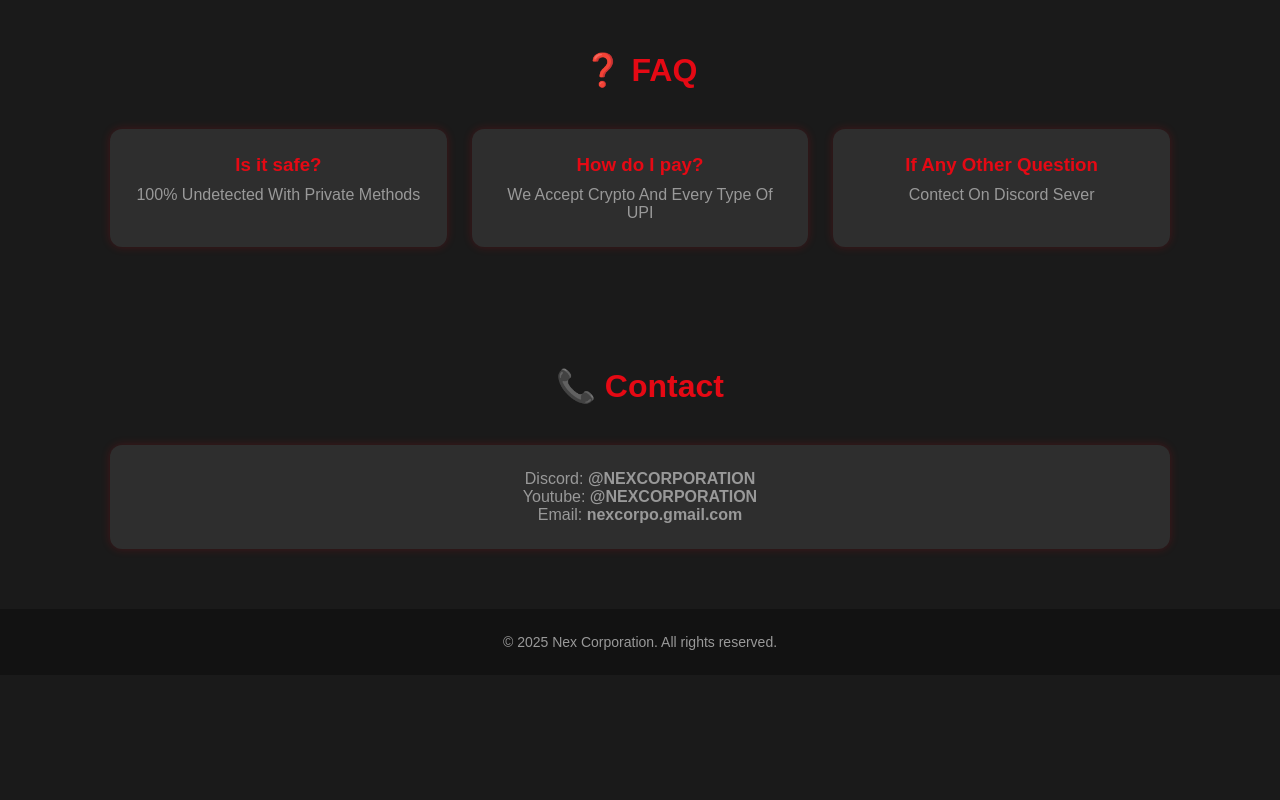
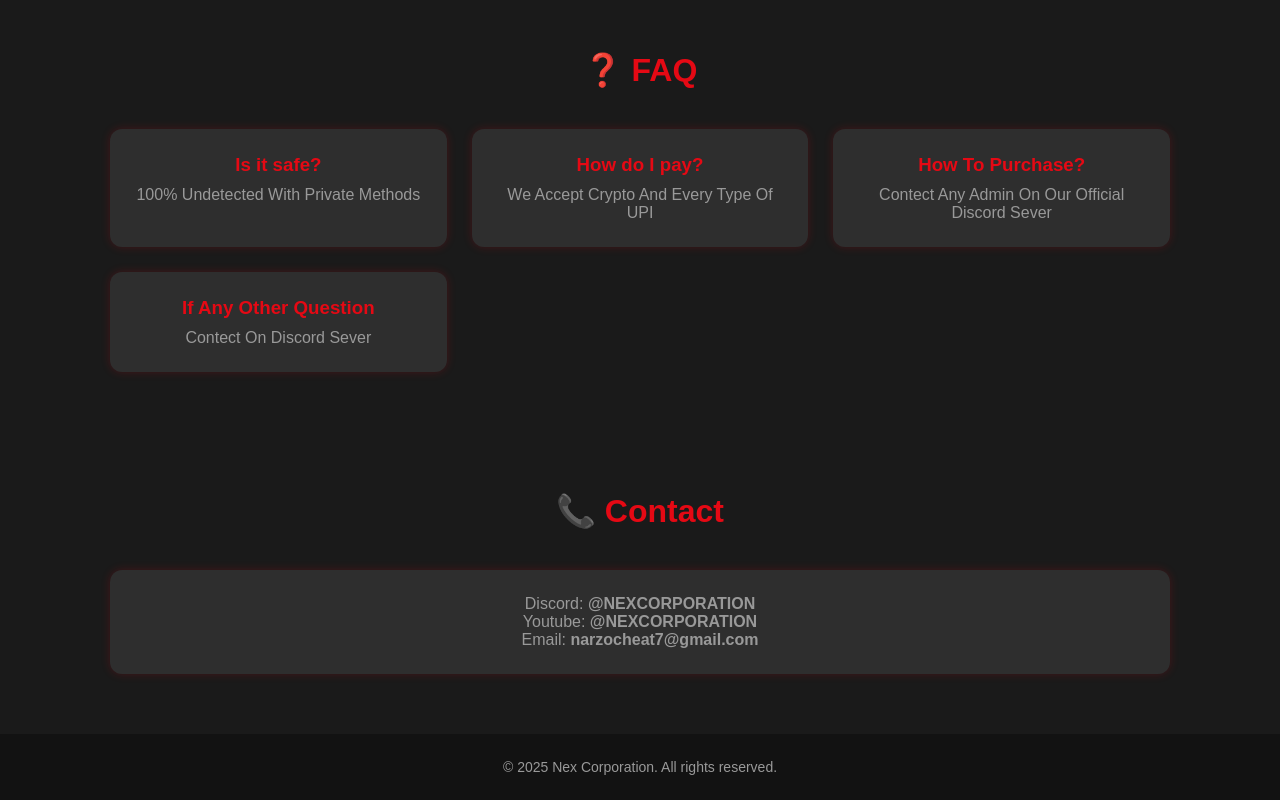
Before and after one commit to NARZO-PAPA/NexShop.github.io, a plain HTML site: page index.html in a window 1280 px wide. Shown: the part 1203-2003 px from the top of the page. Before the commit the page ends 1878 px from the top, so only its background shows below. Drawn offline with Linux system fonts and the light colour scheme; a web font is replaced by a local one.

Commit message:
Update index.html

```diff
--- a/index.html
+++ b/index.html
@@ -108,6 +108,10 @@
         <p>We Accept Crypto And Every Type Of UPI</p>
       </div>
       <div class="card">
+        <h3>How To Purchase?</h3>
+        <p>Contect Any Admin On Our Official Discord Sever</p>
+      </div>
+      <div class="card">
         <h3>If Any Other Question</h3>
         <p>Contect On Discord Sever </p>
       </div>
@@ -119,7 +123,7 @@
     <div class="card">
       <p>Discord: <strong>@NEXCORPORATION</strong></p>
       <p>Youtube: <strong>@NEXCORPORATION</strong></p>
-      <p>Email: <strong>nexcorpo.gmail.com</strong></p>
+      <p>Email: <strong>narzocheat7@gmail.com</strong></p>
 
     </div>
   </section>
```
